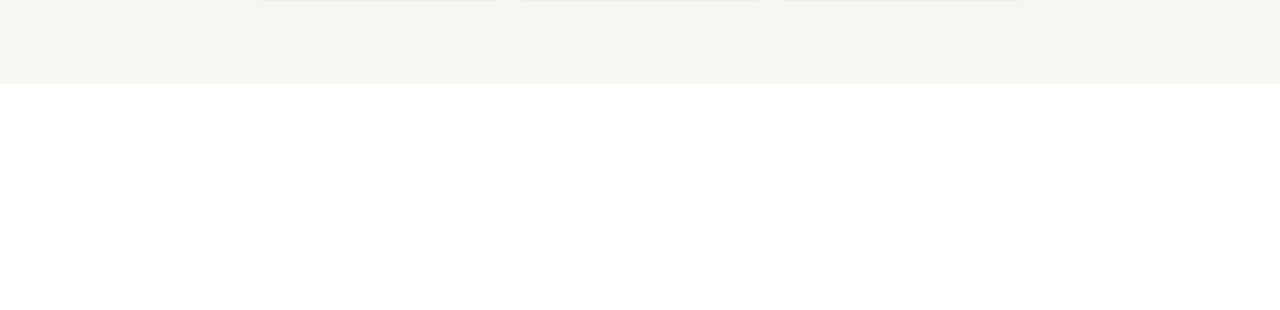
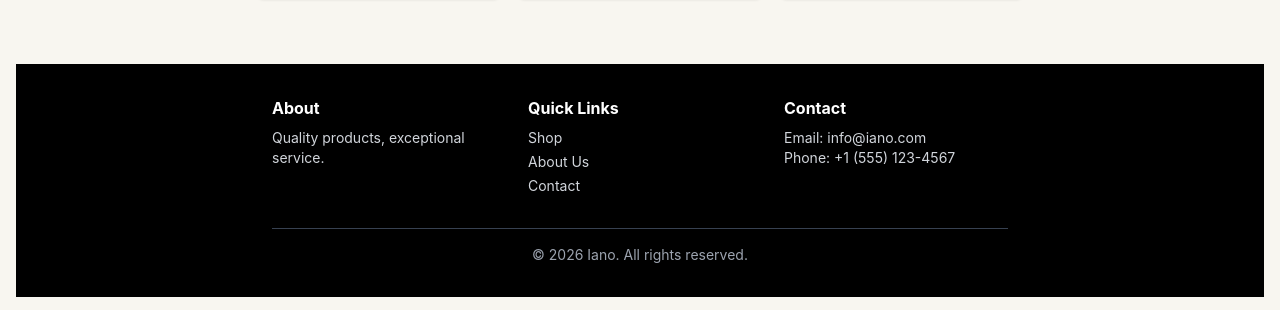
Before and after one commit to Aamioluwa13/Iano-online-shop, a Next.js app: page / in a window 1280 px wide. Shown: the part 716-1026 px from the top of the page. Before the commit the page ends 800 px from the top, so only its background shows below. Built offline with nearby package versions, Linux system fonts and the light colour scheme.

Commit message:
Add footer component with links and contact info

```diff
--- /dev/null
+++ b/components/Footer.js
@@ -0,0 +1,42 @@
+'use client'
+
+export default function Footer() {
+  const currentYear = new Date().getFullYear()
+
+  return (
+    <footer className="bg-black text-white mt-16">
+      <div className="max-w-3xl mx-auto px-4 py-8">
+        <div className="grid grid-cols-1 sm:grid-cols-3 gap-8 mb-8">
+          {/* About */}
+          <div>
+            <h4 className="font-bold mb-2">About</h4>
+            <p className="text-sm text-gray-300">Quality products, exceptional service.</p>
+          </div>
+
+          {/* Quick Links */}
+          <div>
+            <h4 className="font-bold mb-2">Quick Links</h4>
+            <ul className="text-sm text-gray-300 space-y-1">
+              <li><a href="#" className="hover:text-white transition">Shop</a></li>
+              <li><a href="#" className="hover:text-white transition">About Us</a></li>
+              <li><a href="#" className="hover:text-white transition">Contact</a></li>
+            </ul>
+          </div>
+
+          {/* Contact */}
+          <div>
+            <h4 className="font-bold mb-2">Contact</h4>
+            <p className="text-sm text-gray-300">Email: info@iano.com</p>
+            <p className="text-sm text-gray-300">Phone: +1 (555) 123-4567</p>
+          </div>
+        </div>
+
+        <div className="border-t border-gray-700 pt-4">
+          <p className="text-sm text-gray-400 text-center">
+            &copy; {currentYear} Iano. All rights reserved.
+          </p>
+        </div>
+      </div>
+    </footer>
+  )
+}
--- a/pages/index.js
+++ b/pages/index.js
@@ -5,6 +5,7 @@ import ProductCard from '../components/ProductCard'
 import products from '../data/products'
 import brand from '../data/brand'
 import CartDrawer from '../components/CartDrawer'
+import Footer from '../components/Footer'
 
 export default function Home() {
   const [selected, setSelected] = useState(null)
@@ -31,6 +32,8 @@ export default function Home() {
       <ProductModal product={selected} onClose={() => setSelected(null)} />
 
       <CartDrawer />
+
+      <Footer />
     </div>
   )
 }
```
